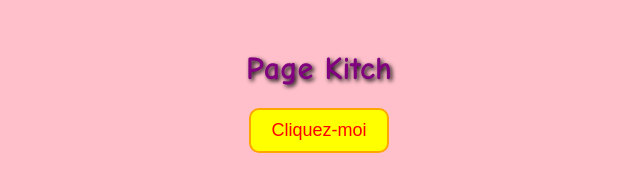
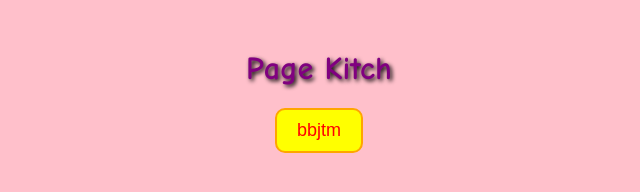
Before and after one commit to maanuuboo/sitepouryuna, a plain HTML site: page index.html in a window 1280 px wide. Shown: the whole page, without its empty margins (321-961 px from the left). Drawn offline with Linux system fonts and the light colour scheme.

Commit message:
Update index.html

```diff
--- a/index.html
+++ b/index.html
@@ -10,7 +10,7 @@
 
     <h1>Page Kitch</h1>
 
-    <button onclick="redirigerVersAutrePage()">Cliquez-moi</button>
+    <button onclick="redirigerVersAutrePage()">bbjtm</button>
 
     <script>
         function redirigerVersAutrePage() {
```
